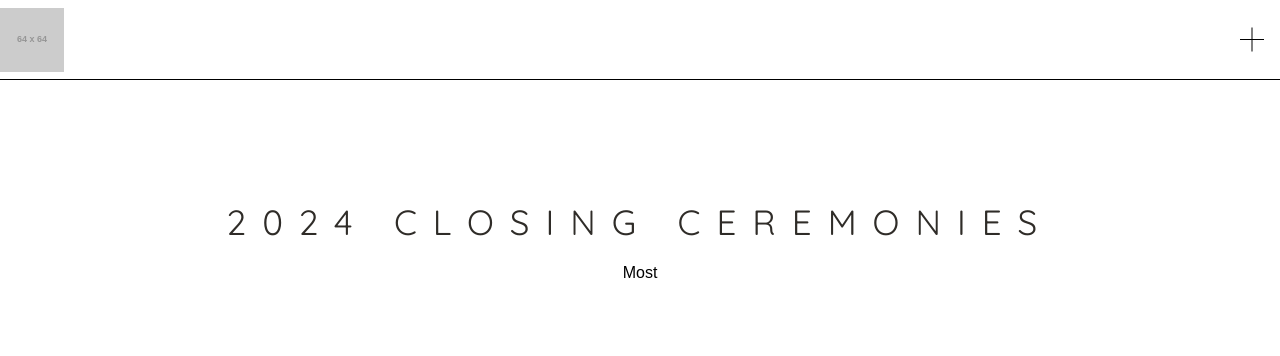
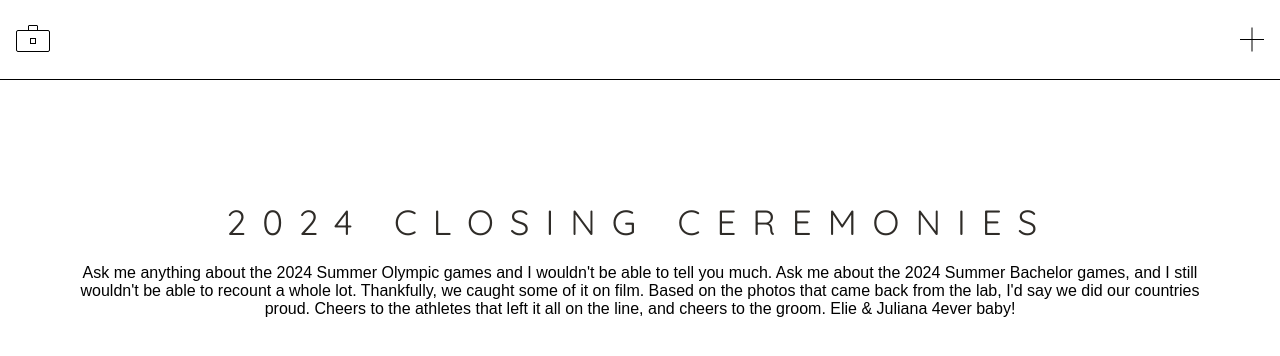
Before and after one commit to keveniskander/photography_portfolio, a React (Create React App) app: page /article2 in a window 1280 px wide. Shown: the top 356 px of the page. Built offline with nearby package versions, Linux system fonts and the light colour scheme; a web font is replaced by a local one.

Commit message:
navbar updated with icons and links

```diff
--- a/src/Article2.js
+++ b/src/Article2.js
@@ -25,7 +25,12 @@ const ArticleWithImages = () => {
       <Navbar />
       <div className="article-container">
         <h1>2024 Closing Ceremonies</h1>
-        <div className="article-text">Most </div>
+        <div className="article-text">Ask me anything about the 2024 Summer Olympic games and I wouldn't be able to tell you
+          much. Ask me about the 2024 Summer Bachelor games, and I still wouldn't be able to recount a whole lot. Thankfully,
+          we caught some of it on film. Based on the photos that came back from the lab, I'd say we did our countries proud.
+          Cheers to the athletes that left it all on the line, and cheers to the groom. Elie & Juliana 4ever baby!
+
+        </div>
         {images.map((image, index) => (
           <div key={index} className="article-image-container">
             <img
--- a/src/Navbar.js
+++ b/src/Navbar.js
@@ -26,18 +26,26 @@ function Navbar() {
   return (
     <header>
       <nav className="navbar">
+        {/* <Link to="/" className="logo" title="Go to Home">
+          <div className="home-icon">
+            <div className="home-icon-line horizontal"></div>
+            <div className="home-icon-line vertical"></div>
+          </div>
+        </Link> */}
         <Link to="/" className="logo" title="Visit Company's site">
           <span className="sr-only">Company Name</span>
-          <img width="64" height="64" src="https://placehold.co/64x64" alt="Company's Logo" title="Company Name" />
+          <div className="camera-icon"></div>
         </Link>
+
         <button id="hamburger" type="button" className={`hamburger ${isMenuOpen ? 'active' : ''}`} aria-pressed={isMenuOpen} aria-label="Toggle Menu" onClick={toggleMenu}>
           <span className="sr-only">Menu</span>
           <span className="line"></span>
         </button>
         <div id="dropdown" className={`dropdown ${isMenuOpen ? 'active' : ''}`}>
           <ul id="dropdown-content" className={`dropdown-content ${isMenuOpen ? 'active' : ''}`} role="menu" aria-label="Main Menu">
-            <li role="none"><Link role="menuitem" to="/" onClick={toggleMenu}>Places</Link></li>
-            <li role="none"><Link role="menuitem" to="/travel" onClick={toggleMenu}>People</Link></li>
+            <li role="none"><Link role="menuitem" to="/" onClick={toggleMenu}>Home</Link></li>
+            <li role="none"><Link role="menuitem" to="/article1" onClick={toggleMenu}>Article1</Link></li>
+            <li role="none"><Link role="menuitem" to="/article2" onClick={toggleMenu}>Article2</Link></li>
             <li role="none"><Link role="menuitem" to="/about" onClick={toggleMenu}>About</Link></li>
           </ul>
         </div>
--- a/src/navbar.css
+++ b/src/navbar.css
@@ -187,3 +187,72 @@ ul {
     transition: none;
   }
 }
+/* .home-icon {
+  display: inline-block;
+  width: 22px;
+  height: 22px;
+  position: relative;
+  border-left: 1px solid #000;
+  border-right: 1px solid #000;
+  border-bottom: 1px solid #000;
+  margin-left: 16px;
+  transform: translateY(8px); /* To center the house
+}
+
+.home-icon::before {
+  content: '';
+  position: absolute;
+  width: 100%;
+  height: 100%;
+  border-left: 1px solid #000;
+  transform: rotate(50deg);
+  top: -30%;
+  left: -9%;
+}
+
+.home-icon::after {
+  content: '';
+  position: absolute;
+  width: 100%;
+  height: 100%;
+  border-right: 1px solid #000;
+  transform: rotate(-50deg);
+  top: -30%;
+  right: -9%;
+}
+  */
+
+
+.camera-icon {
+  display: inline-block;
+  width: 34px;
+  height: 22px;
+  position: relative;
+  margin-left: 16px;
+  transform: translateY(1px); /* To center the camera */
+  border: 1px solid #000; /* Main camera body */
+  border-radius: 2px;
+}
+
+.camera-icon::before {
+  content: '';
+  position: absolute;
+  width: 10px;
+  height: 6px;
+  border: 1px solid #000;
+  top: -6px;
+  left: 50%;
+  transform: translateX(-50%);
+  border-radius: 1px; /* Camera lens area */
+}
+
+.camera-icon::after {
+  content: '';
+  position: absolute;
+  width: 6px;
+  height: 6px;
+  border: 1px solid #000;
+  top: 50%;
+  left: 50%;
+  transform: translate(-50%, -50%); /* Camera lens */
+}
```
